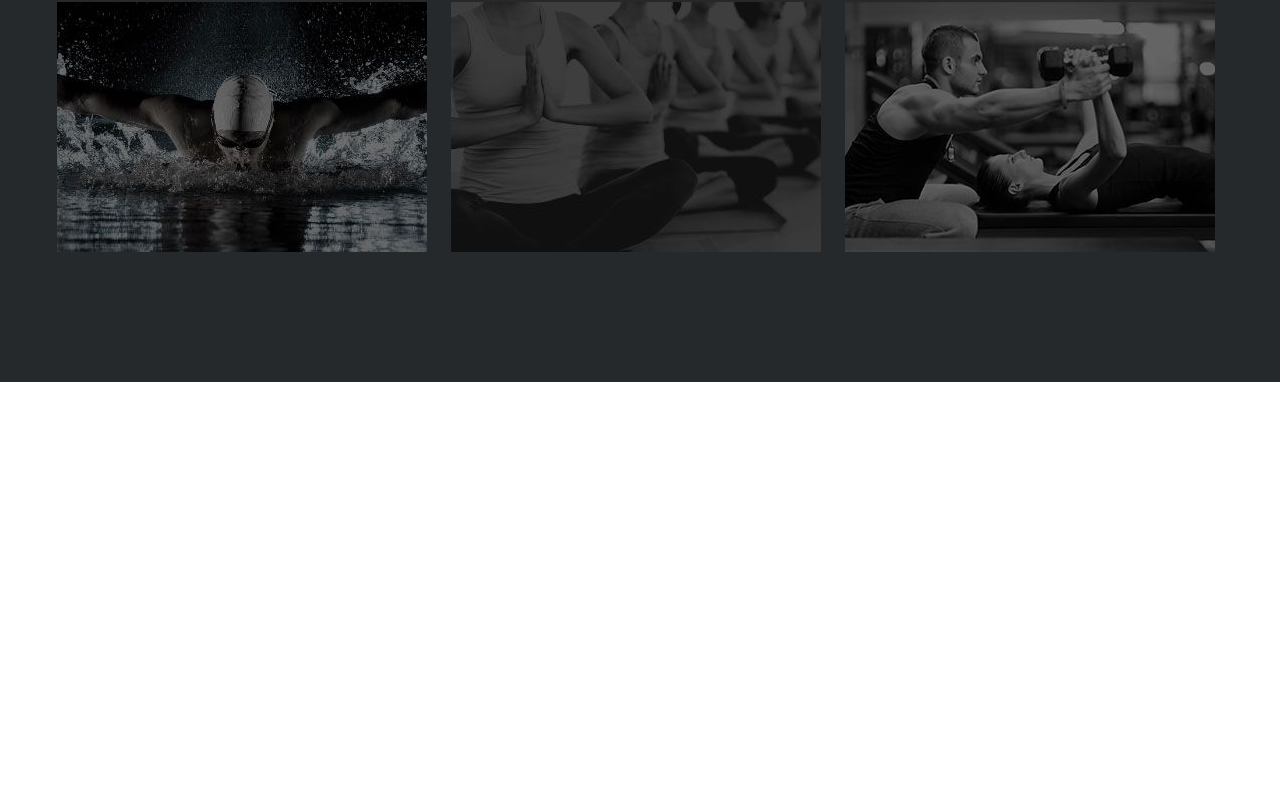
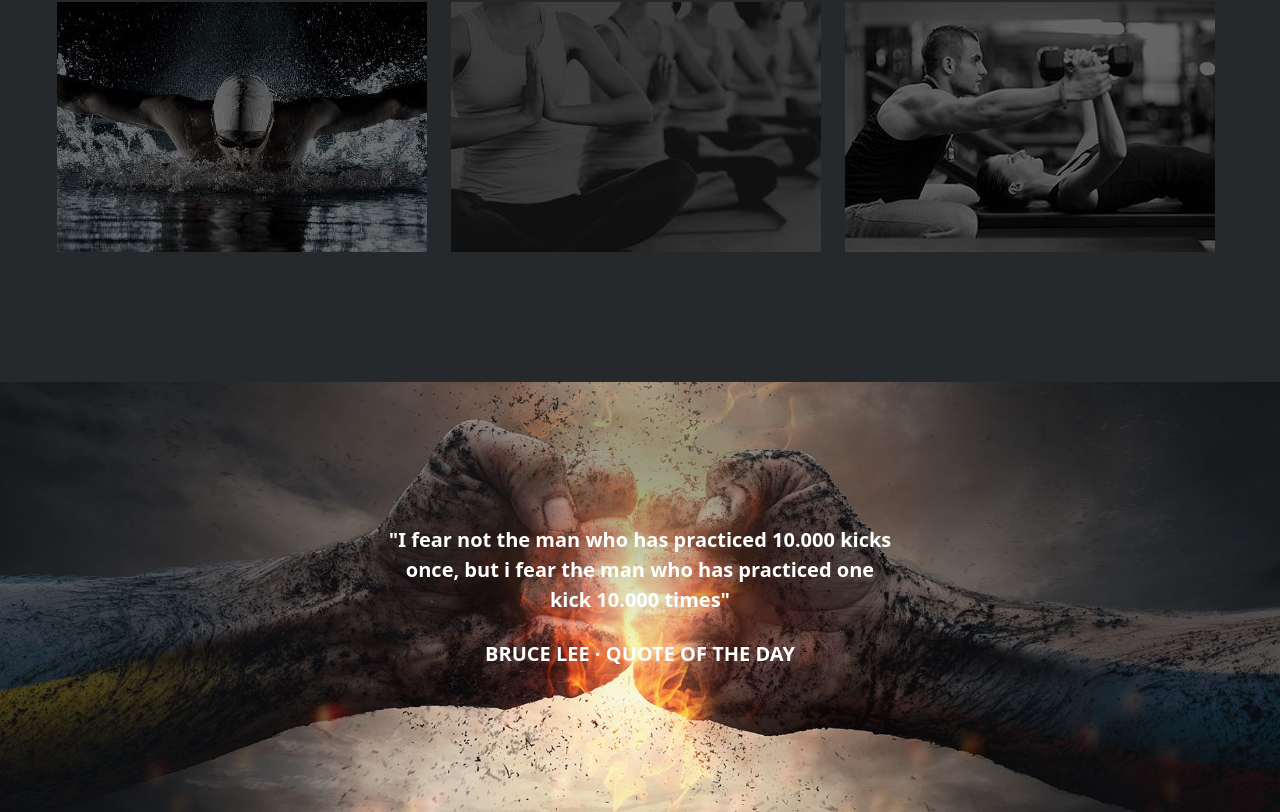
Before and after one commit to Selenejpg/proj-html-vuejs, a Vue app: page / in a window 1280 px wide. Shown: the part 2868-3680 px from the top of the page. Before the commit the page ends 3250 px from the top, so only its background shows below. Built offline with nearby package versions, Linux system fonts and the light colour scheme.

Commit message:
quinta sezione completata

```diff
--- a/src/components/partials/QuintaSezione.vue
+++ b/src/components/partials/QuintaSezione.vue
@@ -1,7 +1,14 @@
 <template>
   <div>
+    <div class="bg-hero text-center d-flex justfy-content-center align-item-center align-items-center">
+      <div class="margin">
+        <p class="mb-4">"I fear not the man who has practiced 10.000 kicks once, but i fear the man who has practiced one kick 10.000 times"</p>
+        <span>BRUCE LEE · QUOTE OF THE DAY </span>
+      </div>
 
+    </div>
   </div>
+
 </template>
 
 <script>
@@ -13,5 +20,20 @@
 
 <style scoped lang="scss">
 @import "../style/variabili.scss";
- /*Inserire style componente*/
+
+.bg-hero{
+  background-image: url(../../assets/img/home-testimonial-bg.jpg);
+  background-repeat: no-repeat;
+  background-size: cover;
+  background-position: center;
+  height: 430px;
+}
+
+.margin{
+  margin-left: 30%;
+  margin-right: 30%;
+  font-size: 20px;
+  font-weight: 700;
+}
+
 </style>
```
